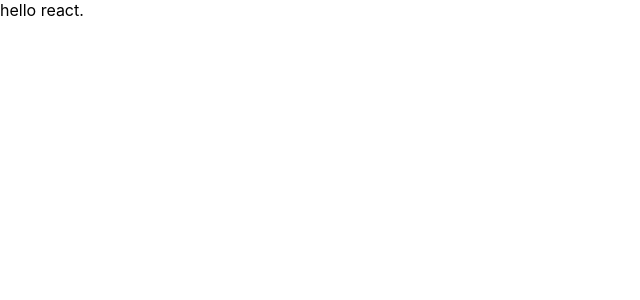
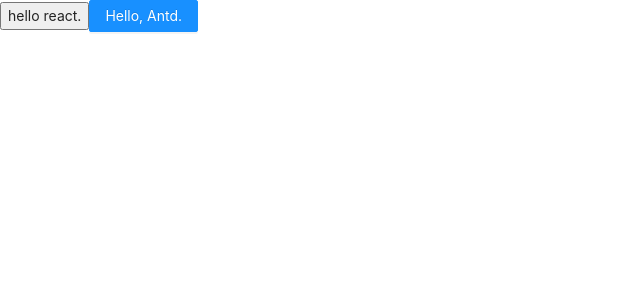
Before and after one commit to myeongu/react-practice, a React (Create React App) app: page / in a window 1280 px wide. Shown: the top 300 px of the page, without its empty margins (0-640 px from the left). Built offline with nearby package versions, Linux system fonts and the light colour scheme.

Commit message:
CRA 프로젝트에 Ant Design 적용하기

```diff
--- a/package.json
+++ b/package.json
@@ -6,6 +6,7 @@
     "@testing-library/jest-dom": "^5.14.1",
     "@testing-library/react": "^13.0.0",
     "@testing-library/user-event": "^13.2.1",
+    "antd": "^4.21.7",
     "react": "^18.2.0",
     "react-dom": "^18.2.0",
     "react-scripts": "5.0.1",
--- a/src/App.css
+++ b/src/App.css
@@ -1,38 +1 @@
-.App {
-  text-align: center;
-}
-
-.App-logo {
-  height: 40vmin;
-  pointer-events: none;
-}
-
-@media (prefers-reduced-motion: no-preference) {
-  .App-logo {
-    animation: App-logo-spin infinite 20s linear;
-  }
-}
-
-.App-header {
-  background-color: #282c34;
-  min-height: 100vh;
-  display: flex;
-  flex-direction: column;
-  align-items: center;
-  justify-content: center;
-  font-size: calc(10px + 2vmin);
-  color: white;
-}
-
-.App-link {
-  color: #61dafb;
-}
-
-@keyframes App-logo-spin {
-  from {
-    transform: rotate(0deg);
-  }
-  to {
-    transform: rotate(360deg);
-  }
-}
+@import '~antd/dist/antd.css';
--- a/src/App.js
+++ b/src/App.js
@@ -1,9 +1,15 @@
+import { Button } from 'antd';
 import 'App.css';
 
 function App() {
   return (
     <div>
-      hello react.
+      <button>
+        hello react.
+      </button>
+      <Button type="primary" onClick={ () => console.log("hello!") }>
+        Hello, Antd.
+      </Button>
     </div>
   );
 }
```
Also changed, not shown: 1 other file (tests, documents, lock files or other folders).
